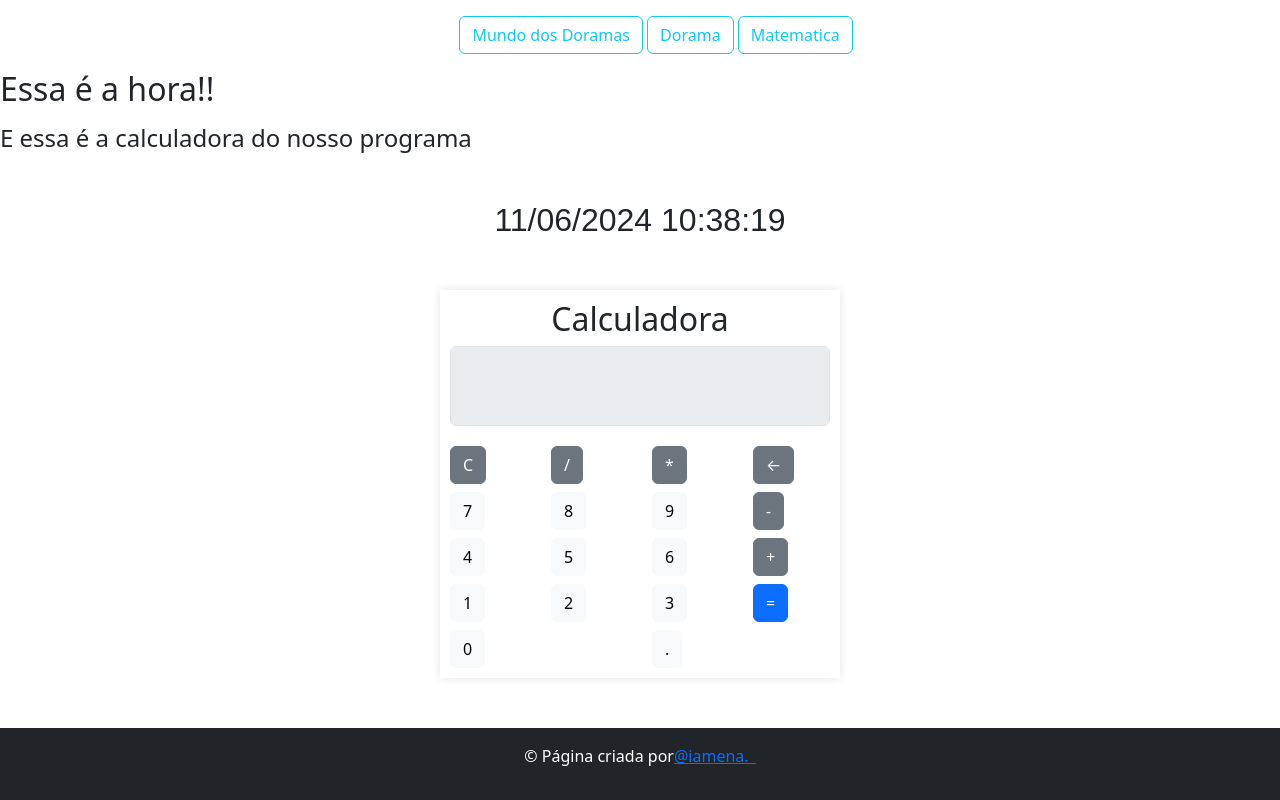
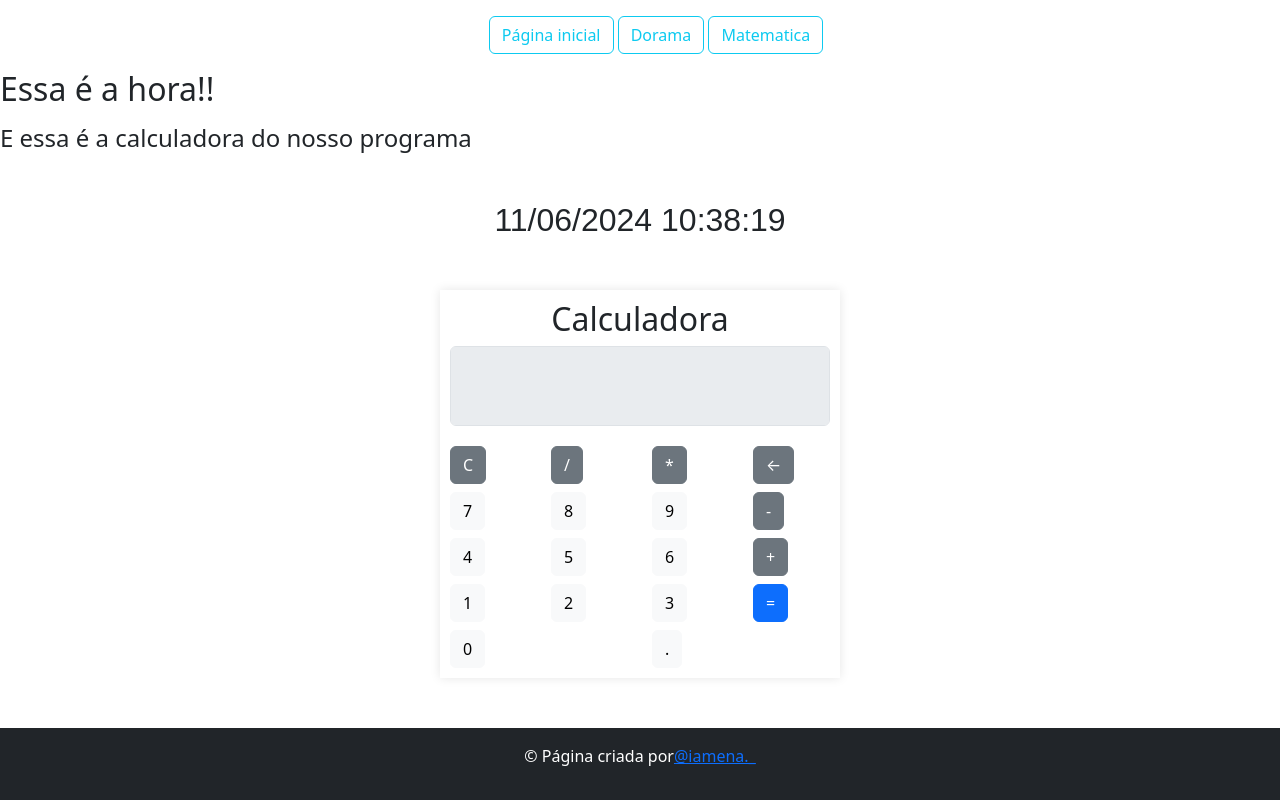
Before and after one commit to iamena/MeuSite, a plain HTML site: page item3.html in a window 1280 px wide. Drawn offline with nearby package versions, Linux system fonts and the light colour scheme; a script that the page names is missing; a web font is replaced by a local one.

Commit message:
item3.html

```diff
--- a/item3.html
+++ b/item3.html
@@ -33,7 +33,7 @@
         <nav>
             <ul type="circle">
                 <a type="button" class="btn btn-outline-info" href="index.html">
-                    <li class="menu">Mundo dos Doramas</li>
+                    <li class="menu">Página inicial</li>
                 </a>
                 <a type="button" class="btn btn-outline-info" href="item2.html">
                     <li class="menu">Dorama </li>
```
